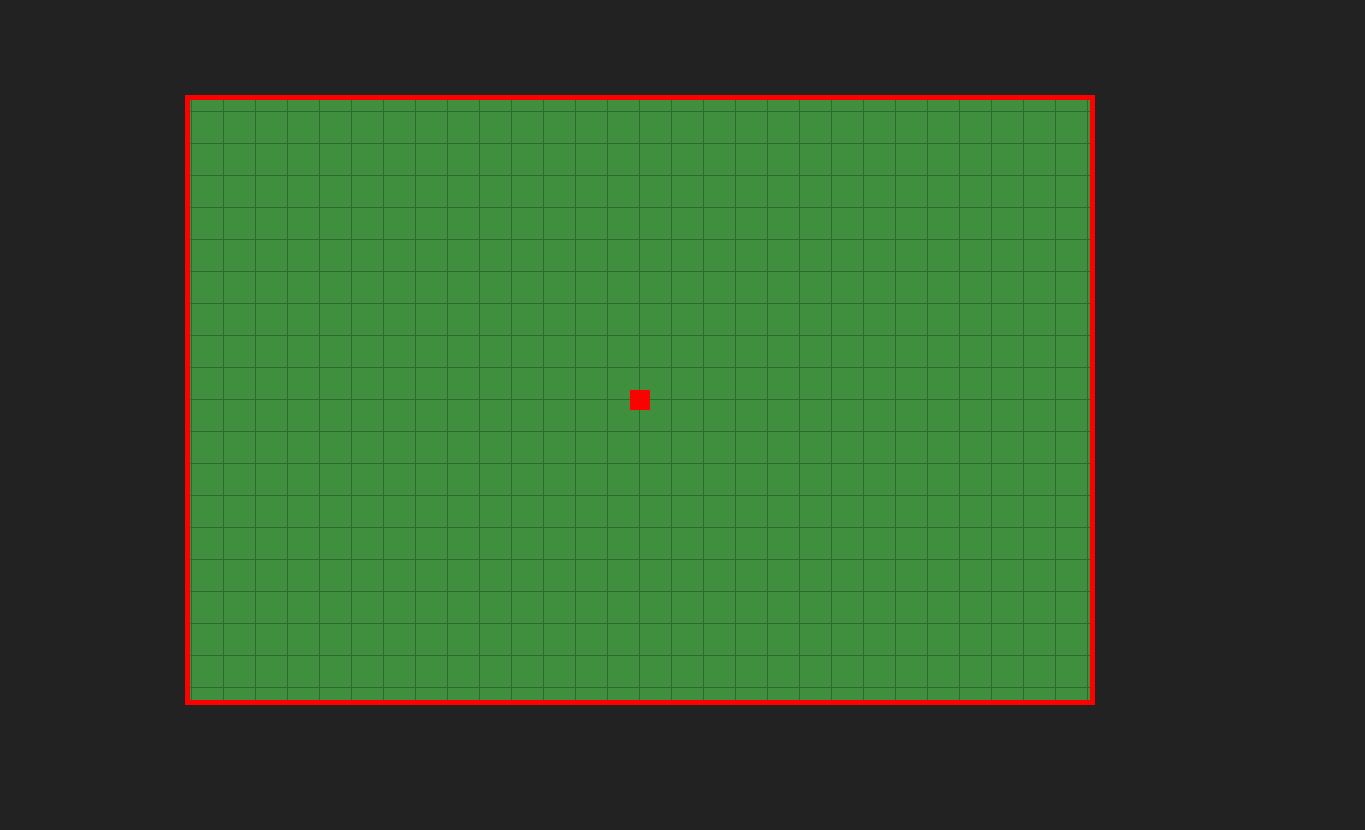
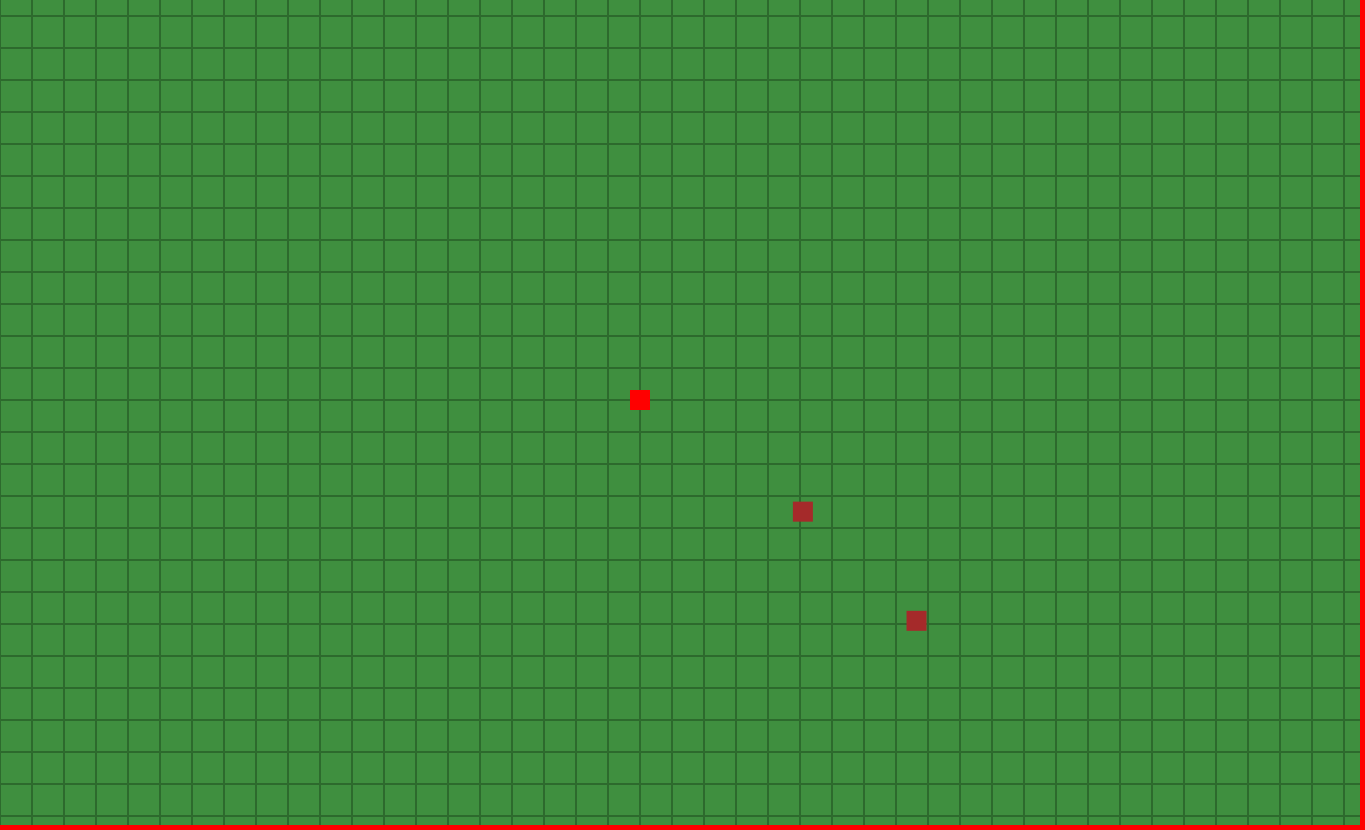
Before and after one commit to LUHK77/project-gun, a plain HTML site: page index.html in a window 1280 px wide. Shown: the whole page, 1365 px wide, since content can reach past the window. Before the commit the page ends 800 px from the top, so only its background shows below. Drawn offline with Linux system fonts and the light colour scheme.

Commit message:
Melhoria: criando script de inimigo e alterando sistema de funcionamento do player

```diff
--- a/index.html
+++ b/index.html
@@ -3,13 +3,14 @@
 <head>
     <meta charset="UTF-8">
     <meta name="viewport" content="width=device-width, initial-scale=1.0">
-    <title>Document</title>
-    <link href="css/styles.css" rel="stylesheet"></link>
+    <title>Project Gun</title>
+    <link href="css/styles.css" rel="stylesheet">
 </head>
 <body>
-    <canvas id="canvas" width="900" height="600"></canvas>
+    <canvas id="canvas" width="1440" height="850"></canvas>
     <script src="js/map.js"></script>
     <script src="js/player.js"></script>
+    <script src="js/enemy.js"></script>
     <script src="js/redend.js"></script>
 </body>
 </html>
--- /dev/null
+++ b/js/enemy.js
@@ -0,0 +1,71 @@
+const enemies = []; // array com todos os inimigos vivos
+
+/**
+ * Cria um inimigo em uma posição aleatória ao redor do player,
+ * longe o suficiente pra não nascer em cima dele.
+ */
+function spawnEnemy() {
+    const angulo = Math.random() * Math.PI * 2;
+    const distancia = 400 + Math.random() * 200; // entre 400 e 600px do player
+
+    enemies.push({
+        x: player.x + Math.cos(angulo) * distancia,
+        y: player.y + Math.sin(angulo) * distancia,
+        size: 20,
+        speed: 1,
+        hp: 100
+    });
+}
+
+/**
+ * Atualiza todos os inimigos do array.
+ */
+function updateEnemies() {
+    for (const e of enemies) {
+        const dx = player.x - e.x;
+        const dy = player.y - e.y;
+        const dist = Math.sqrt(dx * dx + dy * dy);
+
+        if (dist < 1) continue;
+
+        const vx = (dx / dist) * e.speed;
+        const vy = (dy / dist) * e.speed;
+
+        //Colisão com blocos solidos
+        if (!bateu(e.x + vx, e.y)) e.x += vx;
+        if (!bateu(e.x, e.y + vy)) e.y += vy;
+
+        //Colisão com player
+        if (dist < (player.size / 2) + (e.size / 2)) {
+            const agora = Date.now();
+            if (!e.ultimoDano || agora - e.ultimoDano > 1000) {
+                player.hp -= 10;
+                player.ultimoDano = Date.now();
+                e.ultimoDano = agora;
+            }
+        }
+    }
+}
+
+/**
+ * Desenha todos os inimigos.
+ */
+function drawEnemies() {
+    const camX = player.x - canvas.width  / 2;
+    const camY = player.y - canvas.height / 2;
+
+    for (const e of enemies) {
+        ctx.fillStyle = "brown";
+        ctx.fillRect(e.x - camX - e.size / 2, e.y - camY - e.size / 2, e.size, e.size);
+    }
+}
+
+function checaColisaoPlayerEnemy() {
+    for (const e of enemies) {
+        const dx = player.x - e.x;
+        const dy = player.y - e.y;
+        if (Math.sqrt(dx * dx + dy * dy) < (player.size / 2) + (e.size / 2)) {
+            player.vivo = false;
+        }
+    }
+}
--- a/js/map.js
+++ b/js/map.js
@@ -1,104 +1,84 @@
 const canvas = document.getElementById("canvas");
 const ctx = canvas.getContext("2d");
 
-// Cada bloco do mapa terá 32 pixels
+// Tamanho de cada tile em pixels
 const blocoTamanho = 32;
 const chunkSize = 10;
 
+/**
+ * Retorna o tipo de tile ("grass" ou "stone") para uma posição (tileX, tileY).
+ * - Área segura de 5x5 ao redor do spawn sempre é grama.
+ * - Fora disso, usa seed baseada no chunk para espalhar pedras de forma determinística.
+ */
 function geraBloco(tileX, tileY) {
-    // Área segura de 5x5 tiles ao redor do spawn
+    // Área segura ao redor do spawn (sempre grama)
     if (Math.abs(tileX) <= 2 && Math.abs(tileY) <= 2) {
         return "grass";
     }
+
     // Descobre em qual chunk esse tile está
     const chunkX = Math.floor(tileX / chunkSize);
     const chunkY = Math.floor(tileY / chunkSize);
 
-    // Gera uma "seed" para esse chunk
+    // Seed determinística para o chunk
     const seed = Math.abs(chunkX * 37 + chunkY * 71);
 
-    // Apenas alguns chunks terão pedra (20% de chance)
-    if (seed % 10 !== 0) {
-        return "grass";
-    }
+    // Apenas 10% dos chunks terão pedra
+    if (seed % 10 !== 0) return "grass";
 
-    // Escolhe uma posição fixa para a pedra dentro do chunk
+    // Posição fixa da pedra dentro do chunk
     const pedraX = seed % chunkSize;
     const pedraY = Math.floor(seed / chunkSize) % chunkSize;
 
-    // Calcula a posição do tile dentro do chunk
+    // Posição local do tile dentro do chunk
     const localX = ((tileX % chunkSize) + chunkSize) % chunkSize;
     const localY = ((tileY % chunkSize) + chunkSize) % chunkSize;
 
-    // Se este tile for o escolhido, desenha pedra
-    if (localX === pedraX && localY === pedraY) {
-        return "stone";
-    }
+    if (localX === pedraX && localY === pedraY) return "stone";
 
     return "grass";
 }
 
-// -------------------------
-// Desenha mapa
-// -------------------------
+/**
+ * Retorna true se o tile na posição (tileX, tileY) for sólido (bloqueante).
+ */
 function ehSolido(tileX, tileY) {
     return geraBloco(tileX, tileY) === "stone";
 }
 
+/**
+ * Desenha apenas os tiles visíveis na tela, com a câmera centralizada no player.
+ */
 function drawMap() {
-
-    /*
-        A câmera fica centralizada no jogador.
-        camX e camY representam qual parte
-        do mundo está sendo exibida.
-    */
-
     const camX = player.x - canvas.width / 2;
     const camY = player.y - canvas.height / 2;
 
-    // Descobre quais tiles aparecem na tela
     const firstTileX = Math.floor(camX / blocoTamanho);
     const firstTileY = Math.floor(camY / blocoTamanho);
+    const lastTileX  = firstTileX + Math.ceil(canvas.width  / blocoTamanho) + 1;
+    const lastTileY  = firstTileY + Math.ceil(canvas.height / blocoTamanho) + 1;
 
-    const lastTileX =
-        firstTileX + Math.ceil(canvas.width / blocoTamanho) + 1;
-
-    const lastTileY =
-        firstTileY + Math.ceil(canvas.height / blocoTamanho) + 1;
-
-    // Desenha somente os tiles visíveis
     for (let y = firstTileY; y <= lastTileY; y++) {
-
         for (let x = firstTileX; x <= lastTileX; x++) {
             const screenX = x * blocoTamanho - camX;
             const screenY = y * blocoTamanho - camY;
-
             const tile = geraBloco(x, y);
 
+            // Gera uma grama e define o tamanho e pocição dela
             if (tile === "grass") {
                 ctx.fillStyle = "#3f8f3f";
                 ctx.fillRect(screenX, screenY, blocoTamanho, blocoTamanho);
-
-                ctx.strokeStyle = "#2d6a2d"; // Cor da borda
-                ctx.lineWidth = 2;           // Espessura
+                ctx.strokeStyle = "#2d6a2d";
+                ctx.lineWidth = 2;
                 ctx.strokeRect(screenX, screenY, blocoTamanho, blocoTamanho);
             } else {
-               const tamanhoPedra = 64;
-
-               ctx.fillStyle = "#666";
-               ctx.fillRect(screenX, screenY, blocoTamanho, blocoTamanho);
-
-                ctx.strokeStyle = "#121312"; // Cor da borda
-                ctx.lineWidth = 2;           // Espessura
+            // Gera uma pedra e define o tamanho e pocição dela
+                ctx.fillStyle = "#666";
+                ctx.fillRect(screenX, screenY, blocoTamanho, blocoTamanho);
+                ctx.strokeStyle = "#121312";
+                ctx.lineWidth = 2;
                 ctx.strokeRect(screenX, screenY, blocoTamanho, blocoTamanho);
             }
-
-            ctx.fillRect(
-                x * blocoTamanho - camX,
-                y * blocoTamanho - camY,
-                blocoTamanho,
-                blocoTamanho
-            );
         }
     }
 }
--- a/js/player.js
+++ b/js/player.js
@@ -3,8 +3,10 @@
 const player = {
     x: 0,
     y: 0,
+    color: "red",
     size: 20,
-    speed: 2
+    speed: 2,
+    hp: 100
 };
 
 // -------------------------
@@ -42,7 +44,7 @@ function bateu(x, y) {
 // Atualiza jogador
 // -------------------------
 
-function update() {
+function updatePlayer() {
 
     let dx = 0;
     let dy = 0;
@@ -63,27 +65,31 @@ function update() {
 
     // Testa movimento no eixo X
     const novoX = player.x + dx * player.speed;
-
+    // Verifica se o player colidiu no eixo y
     if (!bateu(novoX, player.y)) {
         player.x = novoX;
     }
 
     // Testa movimento no eixo Y
     const novoY = player.y + dy * player.speed;
-
+    // Verifica se o player colidiu no eixo y
     if (!bateu(player.x, novoY)) {
         player.y = novoY;
     }
 }
 
 // -------------------------
-// Desenha jogador
+// Desenha o player
 // -------------------------
 
 function drawPlayer() {
 
-    ctx.fillStyle = "red";
+    //Efeito visual pra quando o player receber dano
+    const piscando = player.ultimoDano && Date.now() - player.ultimoDano < 100;
+    //Define a cor do player
+    ctx.fillStyle = piscando ? "white" : "red";
 
+    //Desenha o player e defina sua pocição no mapa
     ctx.fillRect(
         canvas.width / 2 - player.size / 2,
         canvas.height / 2 - player.size / 2,
--- a/js/redend.js
+++ b/js/redend.js
@@ -1,20 +1,19 @@
-// -------------------------
-// Renderização
-// -------------------------
+// redend.js
 
-function draw() {
-    drawMap();
-    drawPlayer();
-}
-
-// -------------------------
-// Loop principal
-// -------------------------
+setInterval(spawnEnemy, 3000); // spawna um inimigo a cada 3 segundos
+spawnEnemy(); // primeiro inimigo na largada
 
 function gameLoop() {
+    if (player.hp != 0) {
+        updatePlayer();
+        updateEnemies();
+        checaColisaoPlayerEnemy();
+    }
 
-    update();
-    draw();
+    ctx.clearRect(0, 0, canvas.width, canvas.height);
+    drawMap();
+    drawEnemies();
+    drawPlayer();
 
     requestAnimationFrame(gameLoop);
 }
```
Also changed, not shown: js/enemyOld.js (added, +76 -0 lines).
